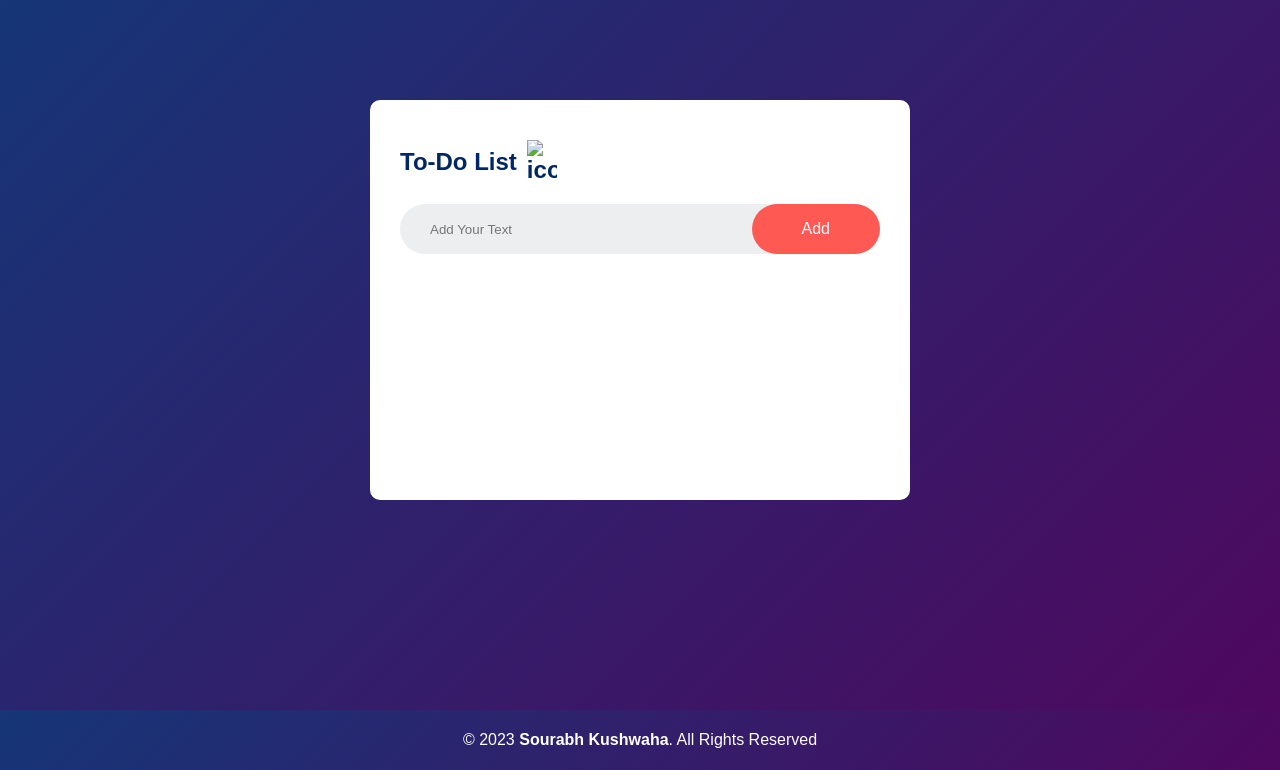
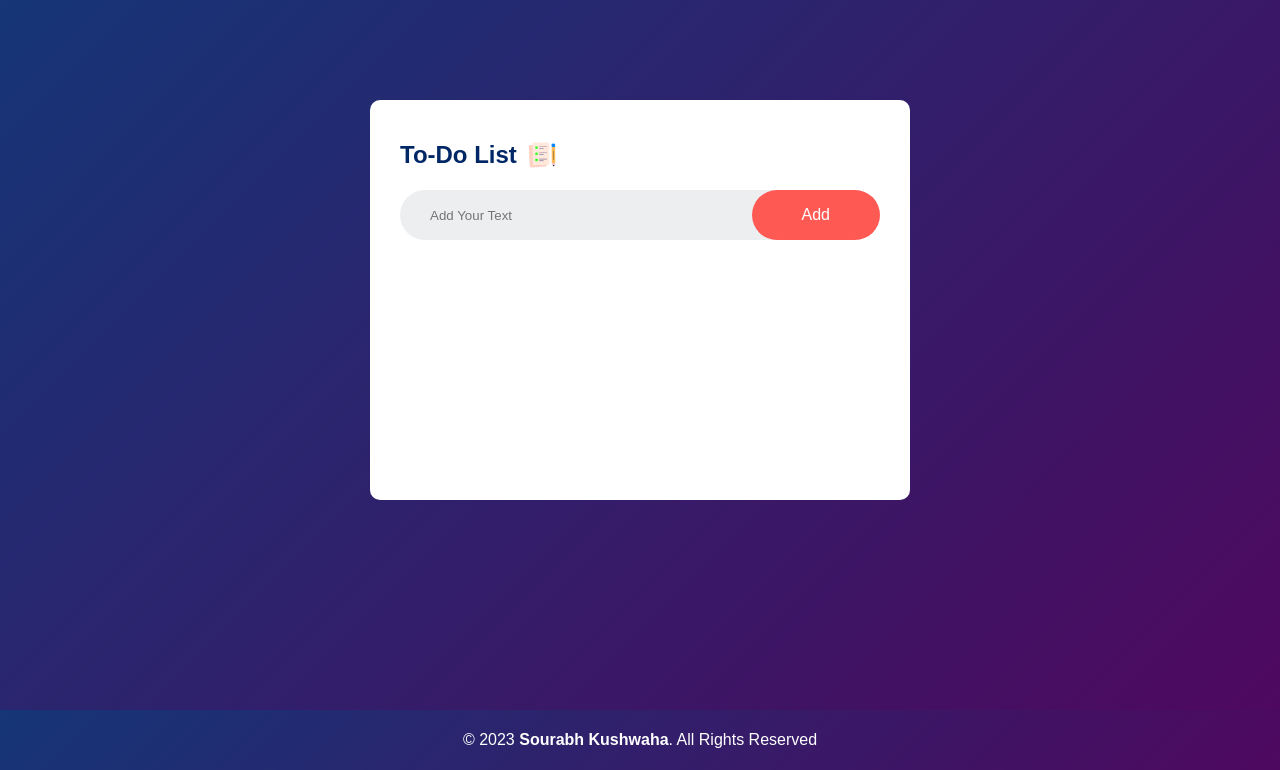
Before and after one commit to sourabhkushwaha99/todoApp, a plain HTML site: page index.html in a window 1280 px wide. Shown: the part 70-840 px from the top of the page. Drawn offline with Linux system fonts and the light colour scheme; the site is published under a folder, as on GitHub Pages, so addresses that start at the root find nothing; a web font is replaced by a local one.

Commit message:
Update index.html

```diff
--- a/index.html
+++ b/index.html
@@ -20,7 +20,7 @@
 
     <div class="container">
         <div class="todo-app">
-            <h2>To-Do List <img src="/images/icon.png" alt="icon"></h2>
+            <h2>To-Do List <img src="./images/icon.png" alt="icon"></h2>
             <div class="row">
                 <input type="text" id="input-box" placeholder="Add Your Text">
                 <button onclick="addTask()">Add</button>
```
